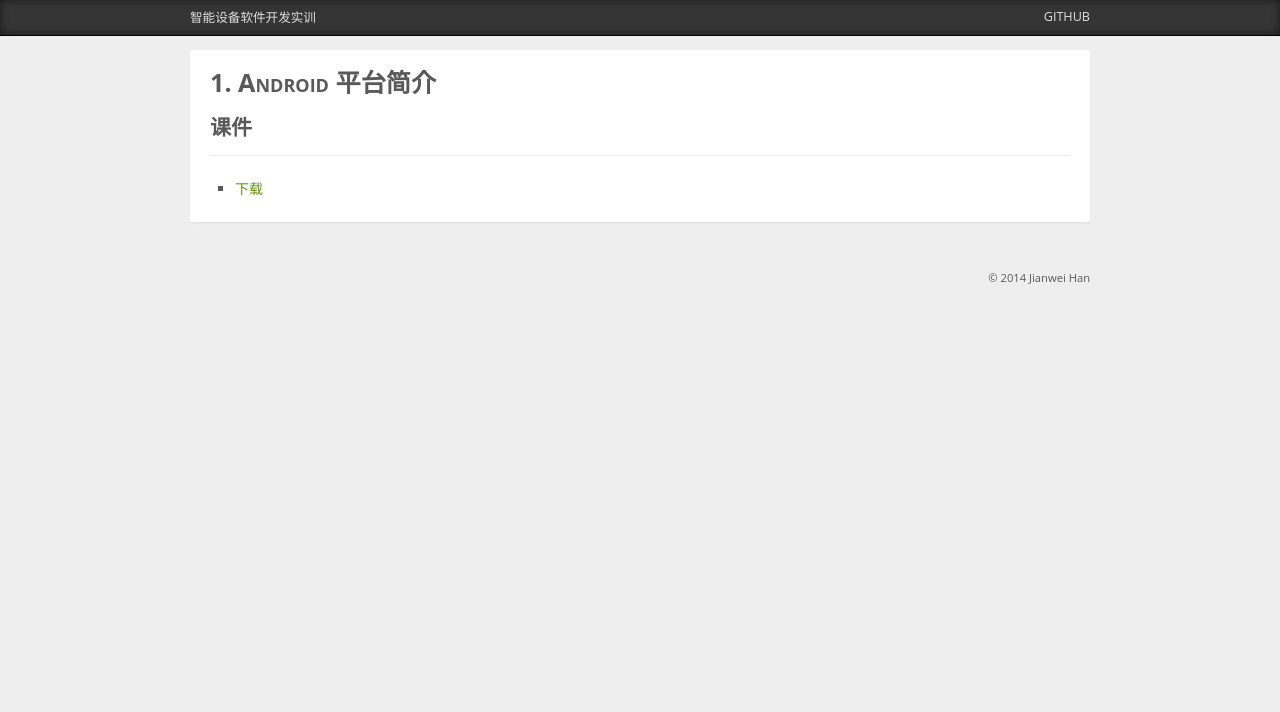
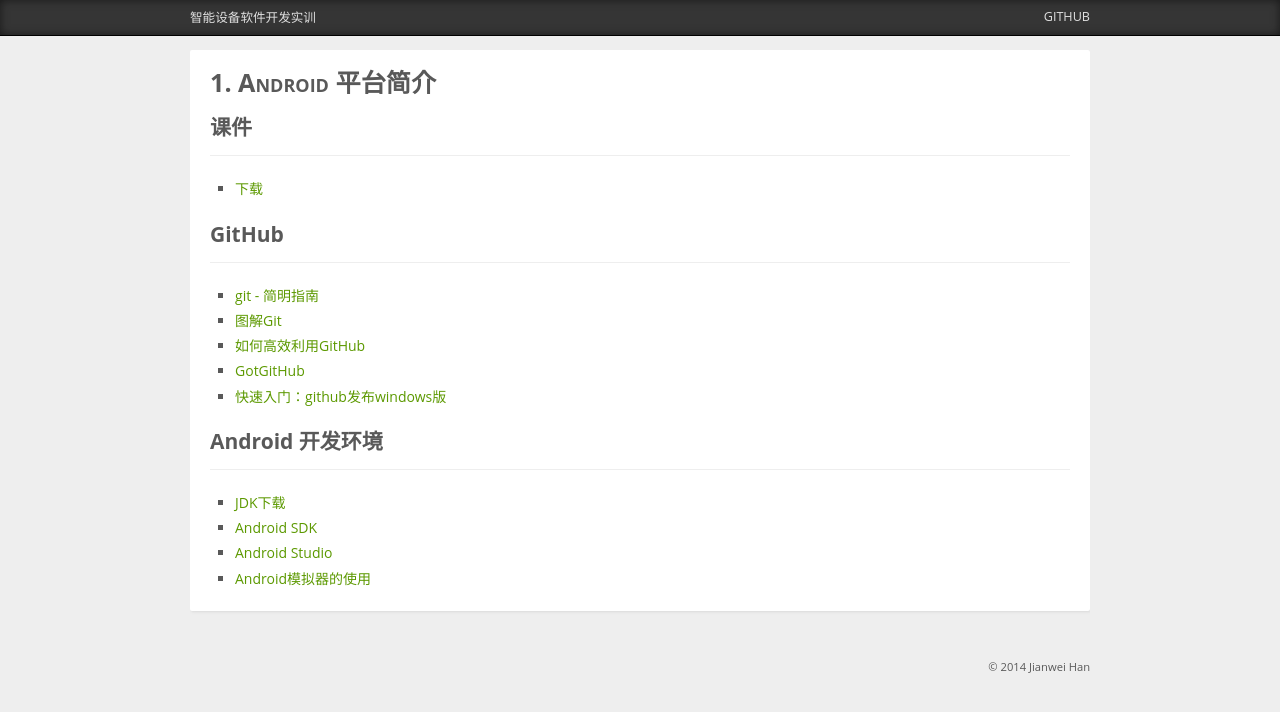
Before and after one commit to zjsu/android, a Jekyll site: the page built from chapters/1/index.md, in a window 1280 px wide. Shown: the top 712 px of the page. Built offline with Jekyll 4.4.1, drawn with Linux system fonts in a browser that asks for light colours; Markdown is read by kramdown in place of the engine named in the settings.

Commit message:
Add resources

```diff
--- a/chapters/1/index.md
+++ b/chapters/1/index.md
@@ -6,3 +6,18 @@ title: 1. Android 平台简介
 ## 课件
 
 - [下载](chap1.ppt)
+
+## GitHub
+
+- [git - 简明指南](http://rogerdudler.github.io/git-guide/index.zh.html)
+- [图解Git](http://marklodato.github.io/visual-git-guide/index-zh-cn.html)
+- [如何高效利用GitHub](http://www.yangzhiping.com/tech/github.html)
+- [GotGitHub](http://www.worldhello.net/gotgithub/)
+- [快速入门：github发布windows版](http://www.cnblogs.com/wojilu/archive/2012/05/22/2512838.html)
+
+## Android 开发环境
+
+- [JDK下载](http://www.oracle.com/technetwork/java/javase/downloads)
+- [Android SDK](http://developer.android.com/intl/zh-cn/sdk/index.html)
+- [Android Studio](http://developer.android.com/intl/zh-cn/sdk/installing/studio.html)
+- [Android模拟器的使用](http://developer.android.com/intl/zh-cn/tools/devices/emulator.html)
```
Also changed, not shown: index.md (+5 -2 lines).
